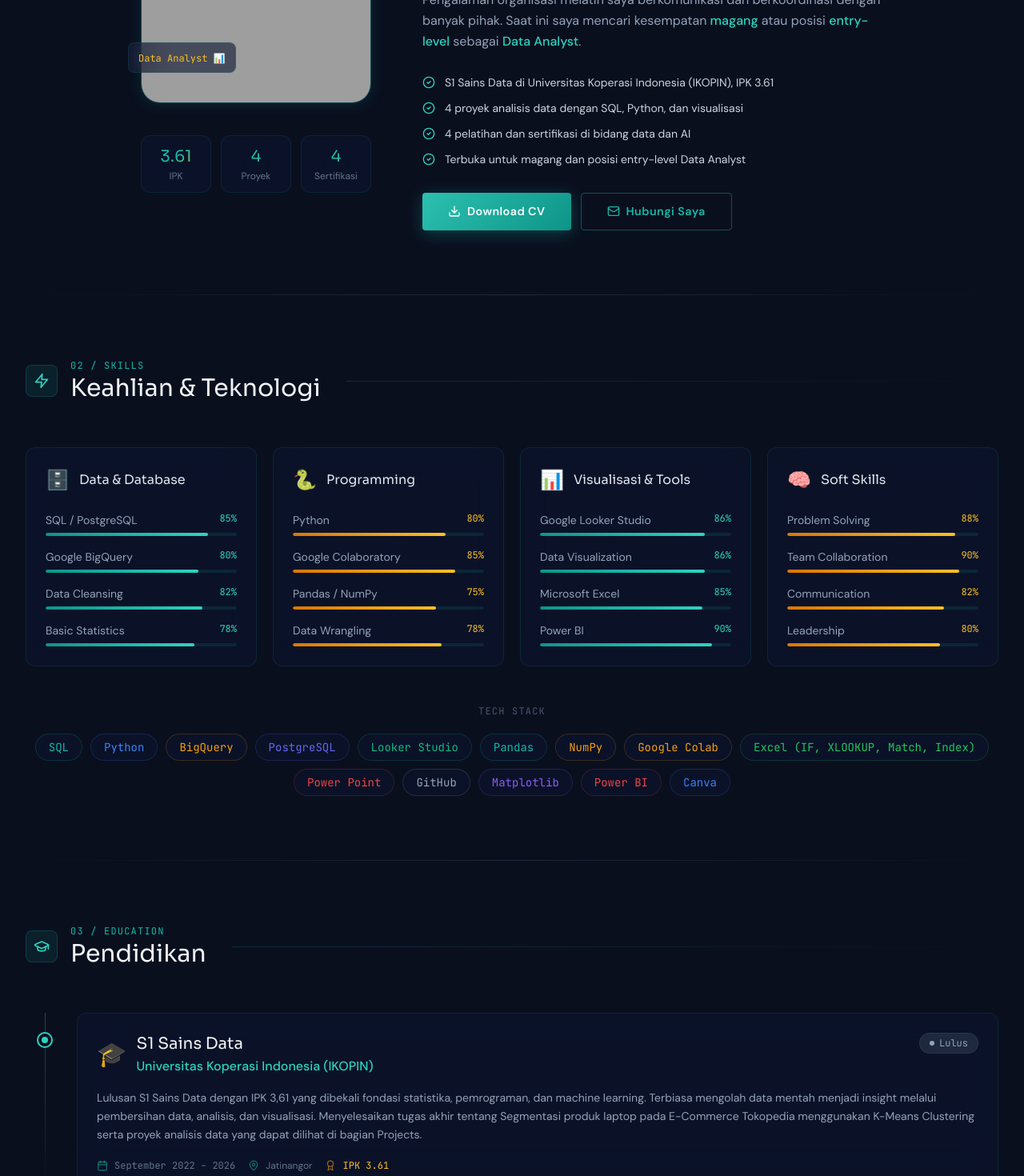
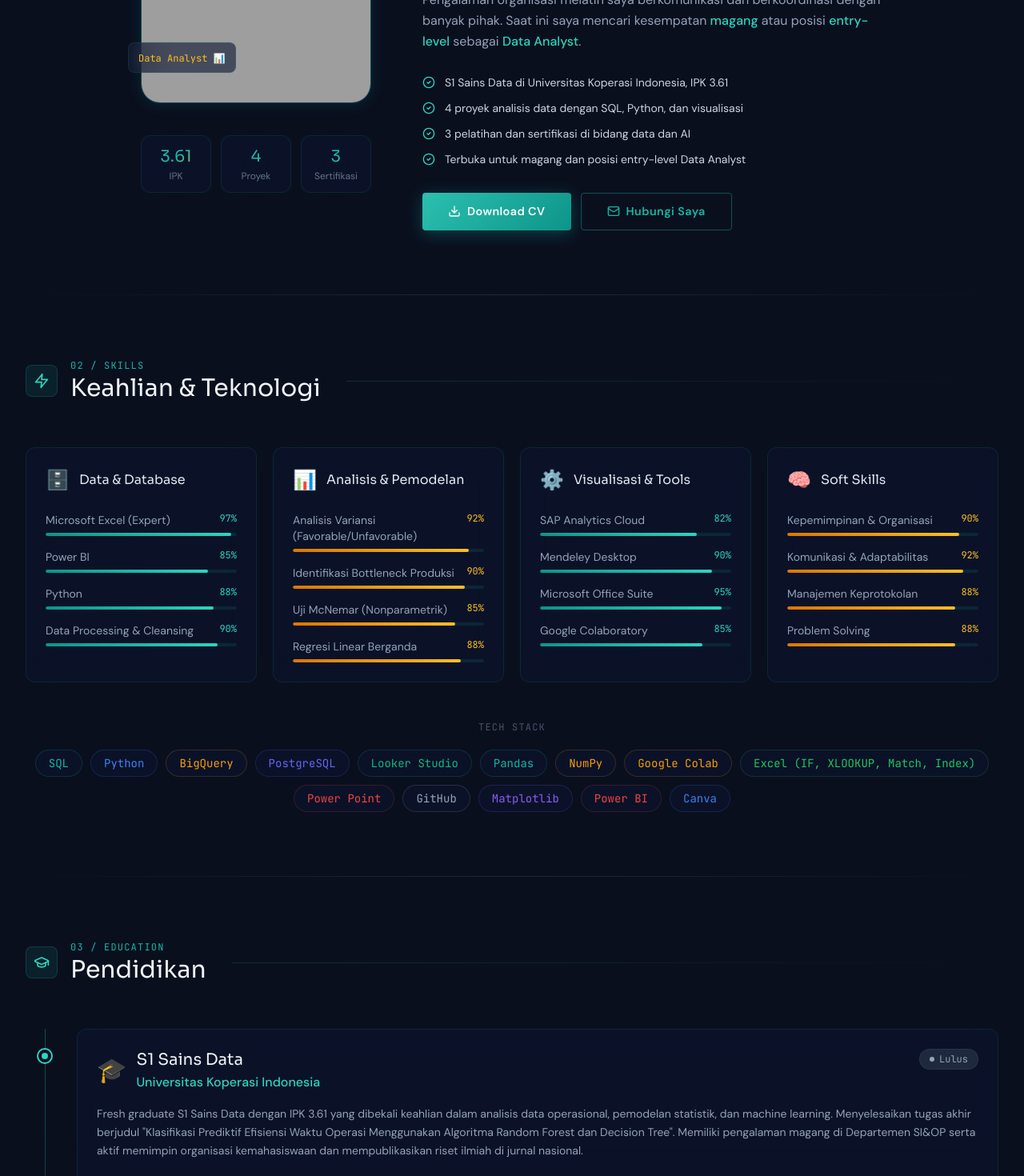
Before and after one commit to SagaraAndiLS/Sagara-Portofolio, a React (Vite) app: page / in a window 1280 px wide. Shown: the part 1330-2800 px from the top of the page at 80% size. Built offline with nearby package versions, Linux system fonts and the light colour scheme; no server answers; the database is empty; grey boxes are pictures that could not be loaded.

Commit message:
Update portfolio.js

```diff
--- a/src/data/portfolio.js
+++ b/src/data/portfolio.js
@@ -13,58 +13,58 @@ export const PERSONAL = {
         dengan IPK 3.61. Mampu problem solving yang baik dan bekerja secara
         mandiri maupun dalam tim, berminat berkontribusi dalam proyek-proyek yang menantang.`,
 }
-export const GMAIL_LINK = `https://mail.google.com/mail/?view=cm&fs=1&to=${PERSONAL.email}&su=${encodeURIComponent('Halo Asagara, saya tertarik berdiskusi')}`
+export const GMAIL_LINK = `https://mail.google.com/mail/?view=cm&fs=1&to=${PERSONAL.email}&su=${encodeURIComponent('Halo Sagara, saya tertarik berdiskusi')}`
 
 export const STATS = [
   { label: 'IPK', value: 3.61, suffix: '', prefix: '', decimals: 2 },
-  { label: 'Sertifikasi', value: 12, suffix: '+', prefix: '' },
-  { label: 'Jam Bootcamp', value: 200, suffix: '+', prefix: '' },
-  { label: 'Proyek Selesai', value: 8, suffix: '+', prefix: '' },
+  { label: 'Sertifikasi', value: 10, suffix: '+', prefix: '' },
+  { label: 'Jam Bootcamp', value: 150, suffix: '+', prefix: '' },
+  { label: 'Proyek Selesai', value: 5, suffix: '+', prefix: '' },
 ]
 
 export const SKILLS = [
   {
-    category: 'Data & Database',
+   category: 'Data & Database',
     icon: '🗄️',
     color: 'teal',
     items: [
-      { name: 'SQL / PostgreSQL', level: 85 },
-      { name: 'Google BigQuery', level: 80 },
-      { name: 'Data Cleansing', level: 82 },
-      { name: 'Basic Statistics', level: 78 },
-    ]
+      { name: 'Microsoft Excel (Expert)', level: 97 },
+      { name: 'Power BI', level: 85 },
+      { name: 'Python', level: 88 },
+      { name: 'Data Processing & Cleansing', level: 90 },
+    ],
   },
   {
-    category: 'Programming',
-    icon: '🐍',
+    category: 'Analisis & Pemodelan',
+    icon: '📊',
     color: 'amber',
     items: [
-      { name: 'Python', level: 80 },
-      { name: 'Google Colaboratory', level: 85 },
-      { name: 'Pandas / NumPy', level: 75 },
-      { name: 'Data Wrangling', level: 78 },
-    ]
+      { name: 'Analisis Variansi (Favorable/Unfavorable)', level: 92 },
+      { name: 'Identifikasi Bottleneck Produksi', level: 90 },
+      { name: 'Uji McNemar (Nonparametrik)', level: 85 },
+      { name: 'Regresi Linear Berganda', level: 88 },
+    ],
   },
   {
     category: 'Visualisasi & Tools',
-    icon: '📊',
+    icon: '⚙️',
     color: 'teal',
     items: [
-      { name: 'Google Looker Studio', level: 86 },
-      { name: 'Data Visualization', level: 86 },
-      { name: 'Microsoft Excel', level: 85 },
-      { name: 'Power BI', level: 90 },
-    ]
+      { name: 'SAP Analytics Cloud', level: 82 },
+      { name: 'Mendeley Desktop', level: 90 },
+      { name: 'Microsoft Office Suite', level: 95 },
+      { name: 'Google Colaboratory', level: 85 },
+    ],
   },
   {
     category: 'Soft Skills',
     icon: '🧠',
     color: 'amber',
     items: [
+      { name: 'Kepemimpinan & Organisasi', level: 90 },
+      { name: 'Komunikasi & Adaptabilitas', level: 92 },
+      { name: 'Manajemen Keprotokolan', level: 88 },
       { name: 'Problem Solving', level: 88 },
-      { name: 'Team Collaboration', level: 90 },
-      { name: 'Communication', level: 82 },
-      { name: 'Leadership', level: 80 },
     ]
   },
 ]
@@ -72,88 +72,115 @@ export const SKILLS = [
 export const EDUCATION = [
   {
     degree: 'S1 Sains Data',
-    institution: 'Universitas Koperasi Indonesia (IKOPIN)',
-    location: 'Jatinangor',
-    period: 'September 2022 – 2026',
+    institution: 'Universitas Koperasi Indonesia',
+    location: 'Kab. Sumedang, Jawa Barat, Indonesia',
+    period: '2022 – 2026',
     gpa: '3.61',
     status: 'Lulus',
     icon: '🎓',
-    description: `Lulusan S1 Sains Data dengan IPK 3,61 yang dibekali fondasi statistika, pemrograman, dan machine learning.
-    Terbiasa mengolah data mentah menjadi insight melalui pembersihan data, analisis, dan visualisasi.
-    Menyelesaikan tugas akhir tentang Segmentasi produk laptop pada E-Commerce Tokopedia menggunakan K-Means Clustering
-    serta proyek analisis data yang dapat dilihat di bagian Projects.`,
+    description: `Fresh graduate S1 Sains Data dengan IPK 3.61 yang dibekali keahlian dalam analisis data operasional, pemodelan statistik, dan machine learning. Menyelesaikan tugas akhir berjudul "Klasifikasi Prediktif Efisiensi Waktu Operasi Menggunakan Algoritma Random Forest dan Decision Tree". Memiliki pengalaman magang di Departemen SI&OP serta aktif memimpin organisasi kemahasiswaan dan mempublikasikan riset ilmiah di jurnal nasional.`,
+  },
+  {
+    degree: 'SMA (IPA)',
+    institution: 'SMAN 1 Jatinangor',
+    location: 'Kab. Sumedang, Jawa Barat, Indonesia',
+    period: '2019 – 2022',
+    gpa: '-',
+    status: 'Lulus',
+    icon: '🏫',
+    description: 'Pendidikan Menengah Atas dengan peminatan Ilmu Pengetahuan Alam (IPA).',
+  },
+  {
+    degree: 'SMP',
+    institution: 'SMPN 3 Jatinangor',
+    location: 'Kab. Sumedang, Jawa Barat, Indonesia',
+    period: '2016 – 2019',
+    gpa: '-',
+    status: 'Lulus',
+    icon: '🏫',
+    description: 'Pendidikan Menengah Pertama.',
+
   },
 
 ]
 
 export const CERTIFICATIONS = [
   {
-    title: 'Data Analytics and Gen AI',
-    issuer: 'RevoU',
-    period: 'Agustus 6 – Desember 31, 2024',
-    topics: ['Data Analysis', 'Python', 'Data Visualization', 'SQL', 'Basic Statistics', 'Data Cleansing','Power BI','Google Collab'],
-    badge: '🥇',
+    title: 'Teknologi Informasi Dan Komunikasi - Microsoft Excel',
+    issuer: 'Karirnex',
+    period: 'April 2024 – Mei 2024',
+    topics: ['Microsoft Excel', 'Data Processing', 'Spreadsheet Analysis', 'Advanced Excel'],
+    badge: '📊',
+    color: 'teal',
+    highlight: true,
+  },
+  {
+    title: 'Teknologi Informasi Dan Komunikasi - ASEAN Data Science Explorers: Enablement Session',
+    issuer: 'ASEAN Foundation & SAP Southeast Asia',
+    period: 'Mei 2023',
+    topics: ['SAP Analytics Cloud Training', 'Business Analytics', 'Data Visualization'],
+    badge: '☁️',
     color: 'amber',
     highlight: true,
   },
   {
-    title: 'AI for Work & Career Readiness with Google AI Products',
-    issuer: 'Hacktiv8 Indonesia',
-    period: 'Maret 7 – Maret 16, 2026',
-    topics: ['AI for Work', 'Career Readiness', 'Google AI Products', 'Final Project','Gamma AI','Gemini'],
-    badge: '🤖',
-    color: 'teal',
-  },
-  {
-    title: 'TOEFL ITP (450)',
+    title: 'TOEFL ITP (520)',
     issuer: 'Pusat Bahasa UNPAD',
     period: 'Juli 2026 – Juli 2026',
     topics: ['TOEFL ITP', 'Grammar', 'Reading', 'Listening', 'Speaking', 'Writing'],
     badge: '🌐',
     color: 'amber',
   },
-
-  {
-  title: 'AWS AI Academy 2026',
-    issuer: 'Dicoding',
-    period: 'Oktober 2026 – Oktober 2029',
-    topics: ['AWS Cloud Foundation', 'Machine Learning', 'Generative AI', 'Data Analytics', 'Prompt Engineering'],
-    badge: '☁️',
-    color: 'teal',
-  },
 ]
 
 export const ORGANIZATIONS = [
   {
-    role: 'Wakil Ketua',
-    org: 'Himpunan Mahasiswa Sains Data',
-    location: 'Jatinangor',
-    period: 'Oktober 2023 – Desember 2024',
-    icon: '📚',
+   role: 'Himpunan Mahasiswa Sains Data',
+    org: 'Universitas Koperasi Indonesia',
+    location: 'Kab. Sumedang, Jawa Barat',
+    period: '2022 – 2024',
+    icon: '👥',
     events: [
-      `Mengoordinasikan seluruh bidang dan menjaga sinergi antarpengurus
-      dalam pelaksanaan program kerja himpunan selama satu periode kepengurusan.`,
-      'Mewakili ketua dalam kegiatan organisasi serta membimbing pengurus internal.',
-      `Bertanggung jawab atas 6 program kerja dari 4 bidang yang
-      melibatkan 24 pengurus selama satu periode.`,
+      'Aktif dalam struktur organisasi kemahasiswaan program studi Sains Data.',
+      'Memimpin dan mengoordinasikan berbagai program kerja serta kepanitiaan untuk mendukung kegiatan akademik dan non-akademik mahasiswa.',
+    ],
+  },
+  {
+    role: 'Korps Protokoler Mahasiswa',
+    org: 'Universitas Koperasi Indonesia',
+    location: 'Kab. Sumedang, Jawa Barat',
+    period: 'September 2022 – Oktober 2024',
+    icon: '👔',
+    events: [
+      'Berpartisipasi dalam kegiatan keprotokolan kampus.',
+      'Membantu manajemen tata tempat, tamu undangan, dan acara untuk mendukung kelancaran berbagai seremonial resmi tingkat universitas.',
+    ],
+  },
+  {
+    role: 'Asisten Laboratorium Komputer',
+    org: 'Universitas Koperasi Indonesia',
+    location: 'Kab. Sumedang, Jawa Barat',
+    period: 'September 2024 – Agustus 2025',
+    icon: '💻',
+    events: [
+      'Membantu Dosen dalam penyelenggaraan kegiatan praktikum mata kuliah Komputer dan Software I bagi mahasiswa.',
+      'Membimbing, mengarahkan, dan membantu mahasiswa dalam memahami materi Microsoft Office beserta Mendeley.',
+      'Melakukan evaluasi, pengecekan tugas praktikum, dan membantu mengelola fasilitas laboratorium komputer selama periode akademik.',
     ]
   }
 ]
 export const PROFESSIONAL_EXPERIENCE = [
 {
-  role: 'Human Capital Intern',
-  company: 'Pertamina Patra Niaga RU VI Balongan',
-  type: 'Magang',
-  period: 'Februari 2026 – Maret 2026',
-  location: 'Indramayu',
-  icon: '💼',
-  points: [
-  'Menjadi panitia pelatihan karyawan dengan 300 peserta.',
-  'bertanggung jawab atas administrasi dan dokumentasi kegiatan.',
-  `Membangun database sertifikasi dan pelatihan untuk ±300 karyawan di Excel dengan pelacakan masa berlaku sertifikat,
-  sehingga pencarian data dan pemantauan sertifikat yang akan kedaluwarsa jadi lebih cepat.`,
-  `Mengaudit dan menstandarkan 1.256 dokumen karyawan dari sistem lama ke struktur folder terstandar dengan checklist kelengkapan,
-  sehingga data siap dimigrasikan ke sistem baru.`,
+  role: 'Intern - Departemen SI&OP',
+    company: 'PT UTC Aerospace System Bandung Operations (Safran Electronics & Defense)',
+    type: 'Magang',
+    period: 'Februari 2026 – Februari 2026',
+    location: 'Kota Bandung, Jawa Barat',
+    icon: '💼',
+    points: [
+      'Memproses dan mengelola data operasional produksi menggunakan Microsoft Excel.',
+      'Melakukan perhitungan dan menganalisis variansi untuk menentukan status favorable dan unfavorable pada proses produksi.',
+      'Mengidentifikasi potensi terjadinya hambatan produksi (bottleneck) untuk mendukung evaluasi efisiensi waktu operasional perusahaan.',
    ],
   },
 ]
```
